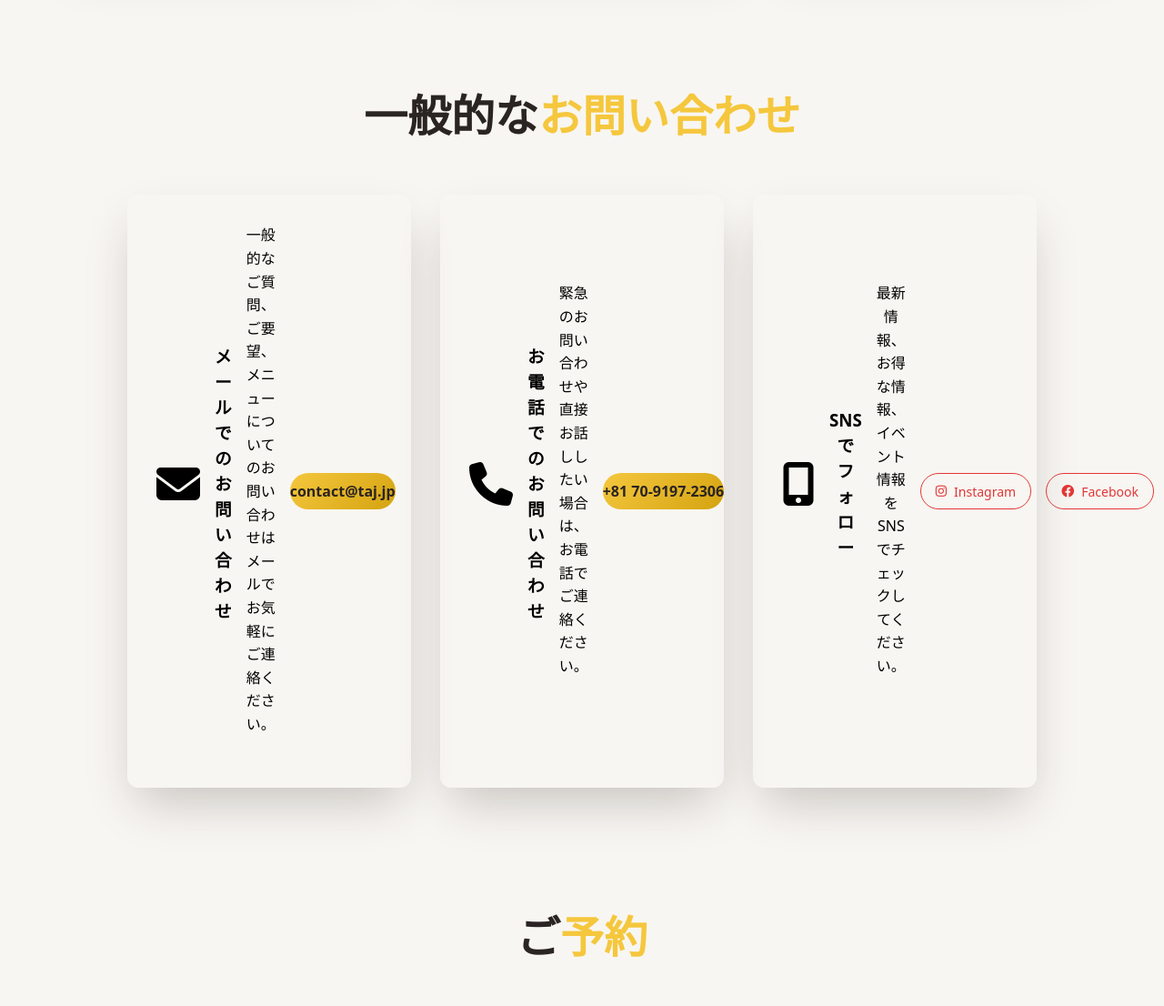
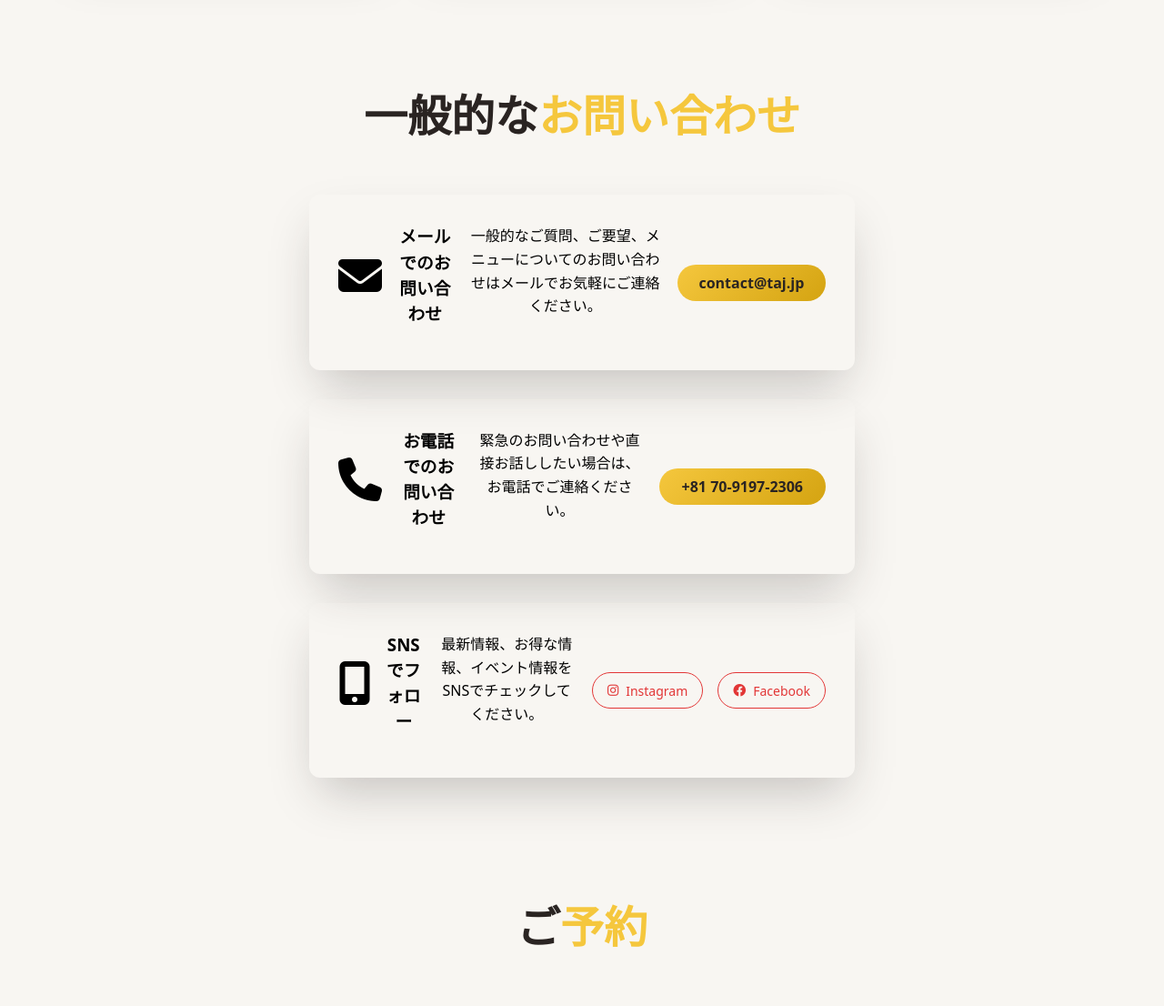
Before and after one commit to aakashmehra/taj-homepage, a Flask app: page /contact in a window 1280 px wide. Shown: the part 1807-2913 px from the top of the page at 91% size. Run offline with Flask 3, Linux system fonts and the light colour scheme.

Commit message:
Update main-contact.html

```diff
--- a/templates/main-contact.html
+++ b/templates/main-contact.html
@@ -180,7 +180,7 @@
                     {% endif %}
                 </h2>
 
-                <div style="display: grid; grid-template-columns: repeat(auto-fit, minmax(300px, 1fr)); gap: 2rem; max-width: 1000px; margin: 0 auto;">
+                <div style="display: grid; grid-template-columns: 1fr; gap: 2rem; max-width: 600px; margin: 0 auto;">
                 <div class="contact-method" style="background: var(--card); padding: 2rem; border-radius: var(--radius); box-shadow: var(--shadow); text-align: center;">
                     <div style="font-size: 3rem; color: var(--accent); margin-bottom: 1rem;">
                         <i class="fas fa-envelope"></i>
```
Also changed, not shown: 1 other file.
